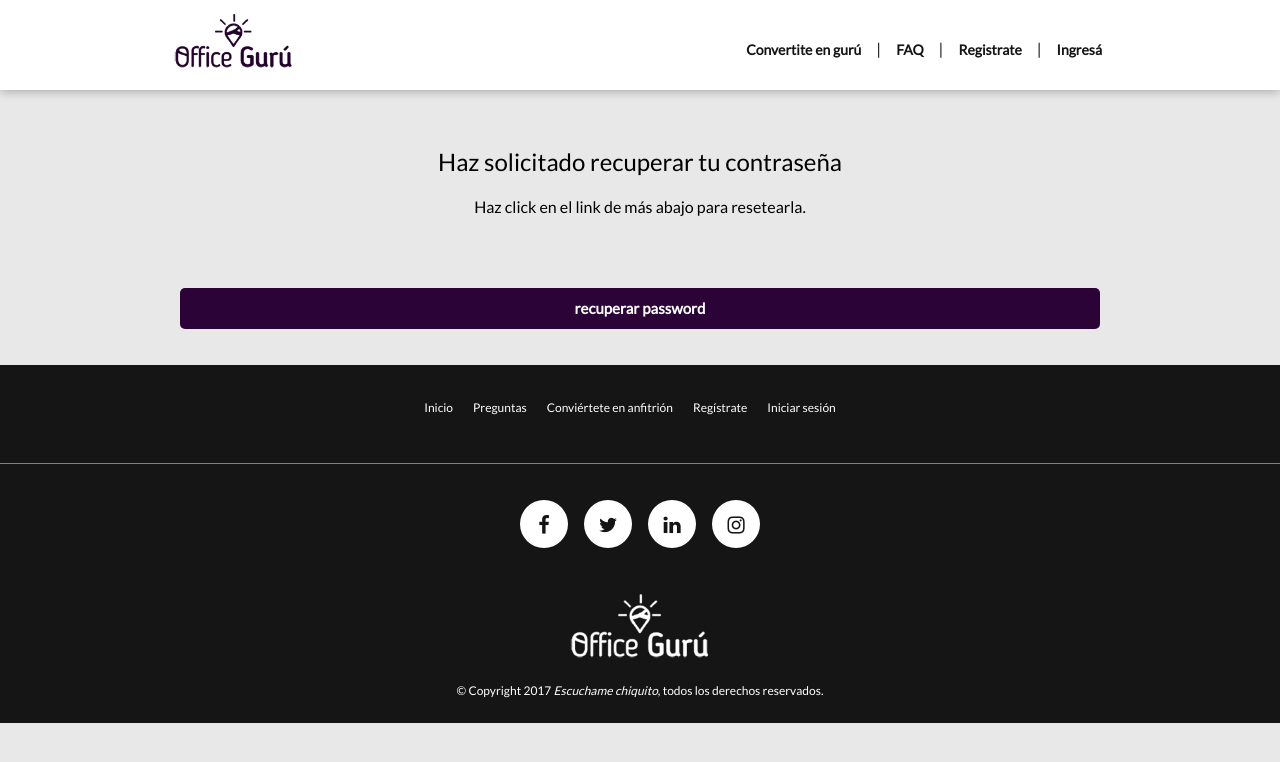
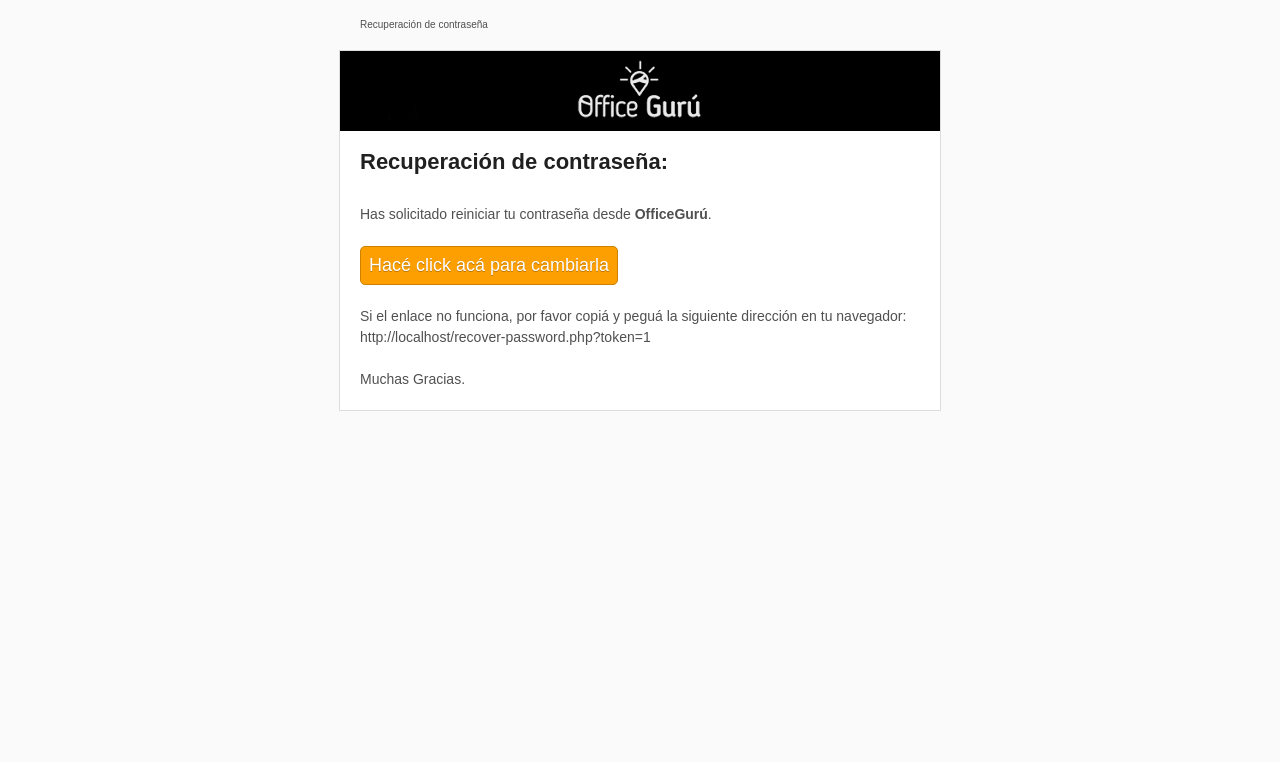
Before and after one commit to Apalamara/proyectoDigital, a PHP site: page /recover-email.php?token=1 in a window 1280 px wide. Shown: the top 762 px of the page. Run offline with PHP 8.4, Linux system fonts and the light colour scheme.

Commit message:
Ajustes en el circuito de recuperación de contraseña.

```diff
--- a/css/style.css
+++ b/css/style.css
@@ -341,6 +341,12 @@ nav ul {
   color: #8a6d3b;
   background-color: #fcf8e3;
   border-color: #faebcc;
+}
+
+.alert-danger {
+  background-color: #f2dede;
+  border-color: #ebcccc;
+  color: #a94442;
 }
 
 /* Profile img */
--- a/php/usersTokens.php
+++ b/php/usersTokens.php
@@ -3,6 +3,8 @@ require_once('token.php');
 
 Class UsersTokens {
 	const USERS_TOKENS_FILE = __DIR__ . '/../data/usersTokens.json';
+
+	/* @var string - relative date/time format */
 	const DEFAULT_EXPIRATION_TIME = '+5 minutes';
 
 	private $userId;
--- a/recover-email.php
+++ b/recover-email.php
@@ -1,30 +1,283 @@
 <?php require_once('./php/requires.php'); ?>
 <?php
+/**
+ * Esta es una página temporal de muestra que ejemplifica el email que el usuario recibiría
+ * al intentar recuperar su contraseña.
+ *
+ * El template fue tomado de MailChimp.
+**/
 if (isLoggedIn())
 {
 	header('location: index.php');
 	exit;
 }
 
+$url  = isset($_SERVER['HTTPS']) ? 'https://' : 'http://';
+$url .= $_SERVER['SERVER_NAME'];
+$url .= $_SERVER['REQUEST_URI'];
+$url = dirname($url) . '/';
+
 $token = $_GET['token'];
 
 ?>
-<?php $bodyClass = 'page-profile menu-inverse' ?>
-<?php require_once('header.php'); ?>
-<main>
-	<section class="user-form">
-		<div class="container">
-			<h2 class="pad-left pad-right">Haz solicitado recuperar tu contraseña</h2>
-			<div class="legal-text">
-				<h4>Haz click en el link de más abajo para resetearla.</h4>
-			</div>
+<!DOCTYPE html PUBLIC "-//W3C//DTD XHTML 1.0 Transitional//EN" "http://www.w3.org/TR/xhtml1/DTD/xhtml1-transitional.dtd">
+<html>
+    <head>
+        <meta http-equiv="Content-Type" content="text/html; charset=UTF-8" />
 
-			<div class="pad-left pad-right pad-half-top">
-				<a class="btn btn-register" href="recover-password.php?token=<?php echo $token ?>">recuperar password</a>
-			</div>
+        <!-- Facebook sharing information tags -->
+        <meta property="og:title" content="*|MC:SUBJECT|*" />
 
-		</div>
-	</section>
-</main>
+        <title>Recuperaci&oacute;n de contraseña</title>
 
-<?php require_once('footer.php'); ?>
+        <style type="text/css">
+            /* Client-specific Styles */
+            #outlook a{padding:0;} /* Force Outlook to provide a "view in browser" button. */
+            body{width:100% !important;} .ReadMsgBody{width:100%;} .ExternalClass{width:100%;} /* Force Hotmail to display emails at full width */
+            body{-webkit-text-size-adjust:none;} /* Prevent Webkit platforms from changing default text sizes. */
+
+            /* Reset Styles */
+            body{margin:0; padding:0;}
+            img{border:0; height:auto; line-height:100%; outline:none; text-decoration:none;}
+            table td{border-collapse:collapse;}
+            #backgroundTable{height:100% !important; margin:0; padding:0; width:100% !important;}
+
+            /* Template Styles */
+
+            /* /\/\/\/\/\/\/\/\/\/\ STANDARD STYLING: COMMON PAGE ELEMENTS /\/\/\/\/\/\/\/\/\/\ */
+
+            /**
+            * @tab Page
+            * @section background color
+            * @tip Set the background color for your email. You may want to choose one that matches your company's branding.
+            * @theme page
+            */
+            body, #backgroundTable{
+                /*@editable*/ background-color:#FAFAFA;
+            }
+
+            /**
+            * @tab Page
+            * @section email border
+            * @tip Set the border for your email.
+            */
+            #templateContainer{
+                /*@editable*/ border: 1px solid #DDDDDD;
+            }
+
+            /**
+            * @tab Page
+            * @section heading 3
+            * @tip Set the styling for all third-level headings in your emails.
+            * @style heading 3
+            */
+            h3, .h3{
+                /*@editable*/ color:#202020;
+                display:block;
+                /*@editable*/ font-family:Arial;
+                /*@editable*/ font-size:26px;
+                /*@editable*/ font-weight:bold;
+                /*@editable*/ line-height:100%;
+                margin-top:0;
+                margin-right:0;
+                margin-bottom:10px;
+                margin-left:0;
+                /*@editable*/ text-align:left;
+            }
+
+            /**
+            * @tab Page
+            * @section heading 4
+            * @tip Set the styling for all fourth-level headings in your emails. These should be the smallest of your headings.
+            * @style heading 4
+            */
+            h4, .h4{
+                /*@editable*/ color:#202020;
+                display:block;
+                /*@editable*/ font-family:Arial;
+                /*@editable*/ font-size:22px;
+                /*@editable*/ font-weight:bold;
+                /*@editable*/ line-height:100%;
+                margin-top:0;
+                margin-right:0;
+                margin-bottom:10px;
+                margin-left:0;
+                /*@editable*/ text-align:left;
+            }
+
+            /* /\/\/\/\/\/\/\/\/\/\ STANDARD STYLING: PREHEADER /\/\/\/\/\/\/\/\/\/\ */
+
+            /**
+            * @tab Header
+            * @section preheader style
+            */
+            #templatePreheader{
+                /*@editable*/ background-color:#FAFAFA;
+            }
+
+            /**
+            * @tab Header
+            */
+            .preheaderContent div{
+                /*@editable*/ color:#505050;
+                /*@editable*/ font-family:Arial;
+                /*@editable*/ font-size:10px;
+                /*@editable*/ line-height:100%;
+                /*@editable*/ text-align:left;
+            }
+
+            /* /\/\/\/\/\/\/\/\/\/\ STANDARD STYLING: HEADER /\/\/\/\/\/\/\/\/\/\ */
+
+            /**
+            * @tab Header
+            */
+            #templateHeader{
+                /*@editable*/ background-color:#FFFFFF;
+                /*@editable*/ border-bottom:0;
+            }
+
+            #headerImage{
+                height:auto;
+                max-width:600px;
+            }
+
+            /* /\/\/\/\/\/\/\/\/\/\ STANDARD STYLING: MAIN BODY /\/\/\/\/\/\/\/\/\/\ */
+
+            /**
+            * @tab Body
+            * @section body style
+            */
+            #templateContainer, .bodyContent{
+                /*@editable*/ background-color:#FFFFFF;
+            }
+
+            /**
+            * @tab Body
+            * @section body text
+            */
+            .bodyContent div{
+                /*@editable*/ color:#505050;
+                /*@editable*/ font-family:Arial;
+                /*@editable*/ font-size:14px;
+                /*@editable*/ line-height:150%;
+                /*@editable*/ text-align:left;
+            }
+
+            /**
+            * @tab Body
+            * @section body link
+            */
+            .bodyContent div a:link, .bodyContent div a:visited, /* Yahoo! Mail Override */ .bodyContent div a .yshortcuts /* Yahoo! Mail Override */{
+                /*@editable*/ color:#336699;
+                /*@editable*/ font-weight:normal;
+                /*@editable*/ text-decoration:underline;
+            }
+
+            /* BOT? */
+            .ir_al_sitio{
+                display:inline-block;
+                /*width:120px;*/
+                padding:8px;
+                color:#ffffff !important;
+                font-size:18px;
+                text-align:center;
+                text-decoration:none !important;
+                text-shadow:rgba(0,0,0,0.25) 0 1px 0;
+                background:#FD9F01;
+                border:solid 1px #cc8100;
+                -moz-border-radius:5px;
+                -webkit-border-radius:5px;
+                border-radius:5px;
+            }
+            .ir_al_sitio:hover{
+                background:#fc9003;
+                text-shadow:rgba(0,0,0,0.5) 0 1px 1px;
+            }
+        </style>
+    </head>
+    <body leftmargin="0" marginwidth="0" topmargin="0" marginheight="0" offset="0">
+        <center>
+            <table border="0" cellpadding="0" cellspacing="0" height="100%" width="100%" id="backgroundTable">
+                <tr>
+                    <td align="center" valign="top">
+                        <!-- // Begin Template Preheader \\ -->
+                        <table border="0" cellpadding="10" cellspacing="0" width="600" id="templatePreheader">
+                            <tr>
+                                <td valign="top" class="preheaderContent">
+                                    <!-- // Begin Module: Standard Preheader \ -->
+                                    <table border="0" cellpadding="10" cellspacing="0" width="100%">
+                                        <tr>
+                                            <td valign="top">
+                                                <div mc:edit="std_preheader_content">
+                                                    Recuperaci&oacute;n de contrase&ntilde;a
+                                                </div>
+                                            </td>
+                                        </tr>
+                                    </table>
+                                    <!-- // End Module: Standard Preheader \ -->
+                                </td>
+                            </tr>
+                        </table>
+
+
+                        <!-- // End Template Preheader \\ -->
+                        <table border="0" cellpadding="0" cellspacing="0" width="600" id="templateContainer">
+                            <tr>
+                                <td align="center" valign="top">
+                                    <!-- // Begin Template Header \\ -->
+                                    <table border="0" cellpadding="0" cellspacing="0" width="600" id="templateHeader">
+                                        <tr>
+                                            <td class="headerContent">
+                                                <!-- // Begin Module: Standard Header Image \\ -->
+                                                <img src="./img/email-header.jpg" style="max-width:600px;" id="headerImage campaign-icon" mc:label="header_image" mc:edit="header_image" mc:allowdesigner mc:allowtext />
+                                                <!-- // End Module: Standard Header Image \\ -->
+
+                                            </td>
+                                        </tr>
+                                    </table>
+                                    <!-- // End Template Header \\ -->
+
+                                </td>
+                            </tr>
+                            <tr>
+                                <td align="center" valign="top">
+                                    <!-- // Begin Template Body \\ -->
+                                    <table border="0" cellpadding="0" cellspacing="0" width="600" id="templateBody">
+                                        <tr>
+                                            <td valign="top" class="bodyContent">
+                                                <!-- // Begin Module: Standard Content \\ -->
+                                                <table border="0" cellpadding="20" cellspacing="0" width="100%">
+                                                    <tr>
+                                                        <td valign="top">
+                                                            <div mc:edit="std_content00">
+																<h4 class="h4">Recuperaci&oacute;n de contrase&ntilde;a:</h4>
+																<br />
+																Has solicitado reiniciar tu contrase&ntilde;a desde <strong>OfficeGur&uacute;</strong>.
+																<br />
+																<br />
+																<a class="ir_al_sitio" href="recover-password.php?token=<?php echo $token ?>">Hac&eacute; click ac&aacute; para cambiarla</a>
+																<br />
+																<br />
+																Si el enlace no funciona, por favor copi&aacute; y pegu&aacute; la siguiente direcci&oacute;n en tu navegador:<br> <?php echo $url ?>recover-password.php?token=<?php echo $token ?>
+																<br />
+																<br />
+																Muchas Gracias.
+                                                            </div>
+                                                        </td>
+                                                    </tr>
+                                                </table>
+                                                <!-- // End Module: Standard Content \\ -->
+                                            </td>
+                                        </tr>
+                                    </table>
+                                    <!-- // End Template Body \\ -->
+                                </td>
+                            </tr>
+                        </table>
+                        <br />
+                    </td>
+                </tr>
+            </table>
+        </center>
+    </body>
+</html>
```
Also changed, not shown: login.php (+10 -7 lines), recover-form.php (+6 -5 lines), img/email-header.jpg (added).
